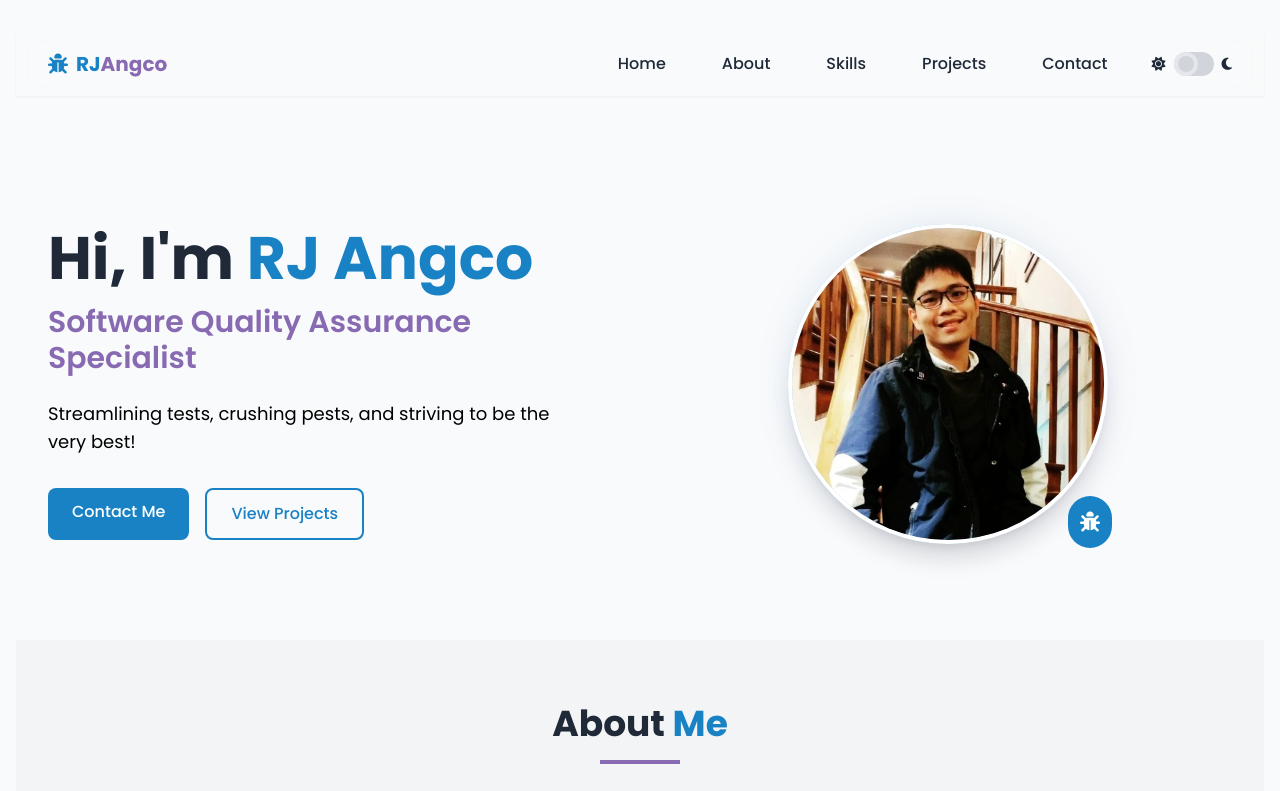
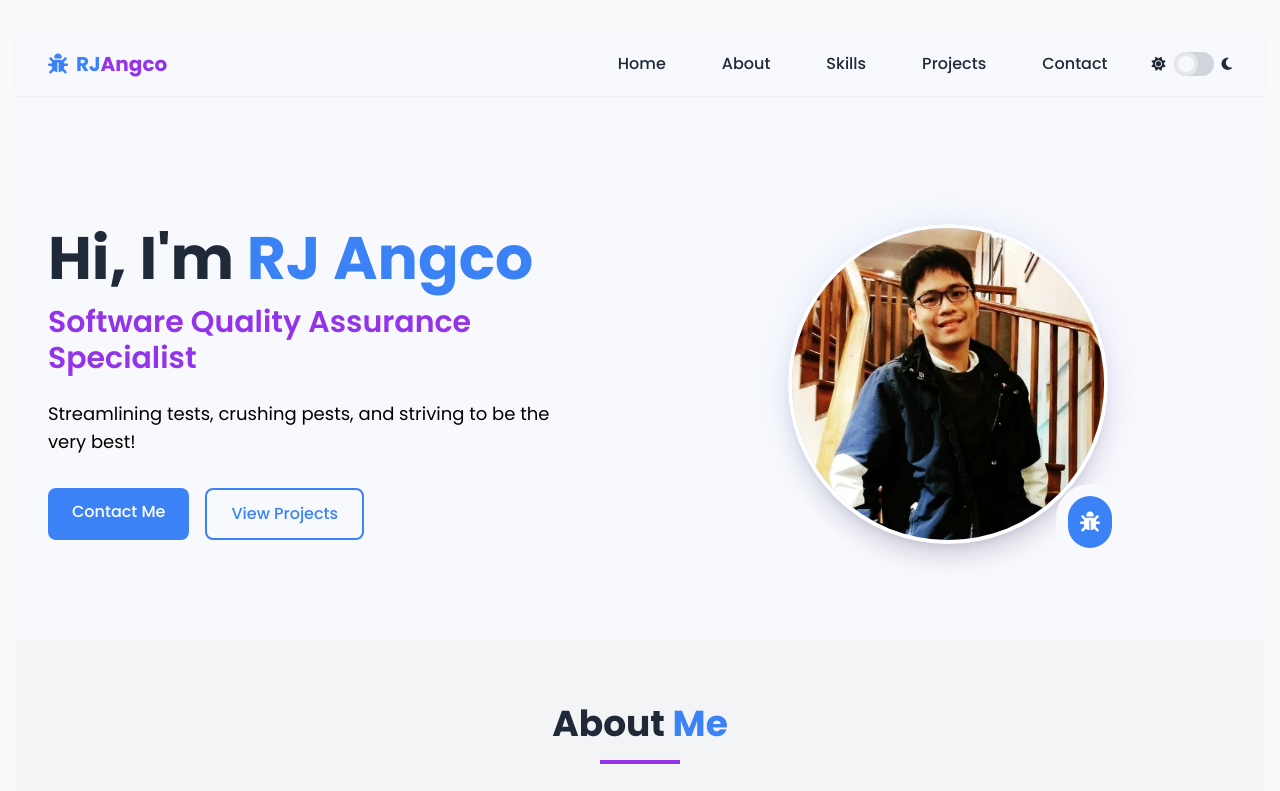
Before and after one commit to Toraaaamizu/vue-rj-portfolio, a Vue app: page / in a window 1280 px wide. Shown: the top 791 px of the page. Built offline with nearby package versions, Linux system fonts and the light colour scheme.

Commit message:
Update ContactUs.vue to accomodate proper email functionality

```diff
--- a/src/App.vue
+++ b/src/App.vue
@@ -29,6 +29,7 @@ onMounted(() => {
 </script>
 
 <template>
+  <div class="bg-neutral-light dark:bg-gray-900 text-text-light dark:text-white">
   <Navbar />
   <HeroSection />
   <About />
@@ -38,4 +39,5 @@ onMounted(() => {
   <Contacts />
   <BackToTop />
   <Footer />
+  </div>
 </template>
--- a/src/assets/custom.css
+++ b/src/assets/custom.css
@@ -4,6 +4,7 @@ body {
   font-family: 'Poppins', sans-serif;
   transition: all 0.3s ease;
 }
+
 
 /* === Glass Effect Card === */
 .glass-card {
--- a/src/components/About.vue
+++ b/src/components/About.vue
@@ -1,5 +1,5 @@
 <template>
-  <section id="about" class="py-16 px-4 sm:px-6 lg:px-8 bg-gray-100 dark:bg-gray-800">
+  <section id="about" class="py-16 px-4 sm:px-6 lg:px-8  bg-gray-100 dark:bg-gray-800">
   <div class="max-w-7xl mx-auto">
             <div class="text-center mb-16">
                 <h2 class="text-3xl md:text-4xl font-bold mb-4">About <span class="text-primary-light dark:text-primary-dark">Me</span></h2>
--- a/src/components/Contacts.vue
+++ b/src/components/Contacts.vue
@@ -195,22 +195,32 @@ const handleSubmit = async () => {
   loading.value = true
 
   try {
+    const formData = new FormData()
+    formData.append('name', form.value.name)
+    formData.append('email', form.value.email)
+    formData.append('subject', form.value.subject)
+    formData.append('message', form.value.message)
+
     const res = await fetch('https://formspree.io/f/manbeqgj', {
       method: 'POST',
       headers: { Accept: 'application/json' },
-      body: new FormData(Object.assign(document.createElement('form'), form.value))
+      body: formData
     })
 
+    const data = await res.json()
+
     if (res.ok) {
-      toast.success('Message sent successfully!')
+      toast.success('✅ Message sent successfully!')
       form.value = { name: '', email: '', subject: '', message: '' }
     } else {
-      toast.error('Failed to send message. Try again.')
+      const error = data.errors?.[0]?.message || 'Failed to send message. Try again.'
+      toast.error(`❌ ${error}`)
     }
   } catch (e) {
-    toast.error('Something went wrong. Please try later.')
+    toast.error('❌ Something went wrong. Please try again later.')
   } finally {
     loading.value = false
   }
 }
+
 </script>
--- a/tailwind.config.js
+++ b/tailwind.config.js
@@ -15,7 +15,12 @@ export default {
         secondary: {
           light: '#886ab2',
           dark: '#886ab2'
-        }
+        },
+        // ✅ Add this for a softer light background
+        'neutral-light': '#f7f9fc',       // soft background
+        'primary-light': '#3b82f6',       // soft blue
+        'secondary-light': '#9333ea',     // gentle purple
+        'text-light': '#1f2937',          // softer black
       },
       animation: {
         float: 'float 3s ease-in-out infinite',
```
